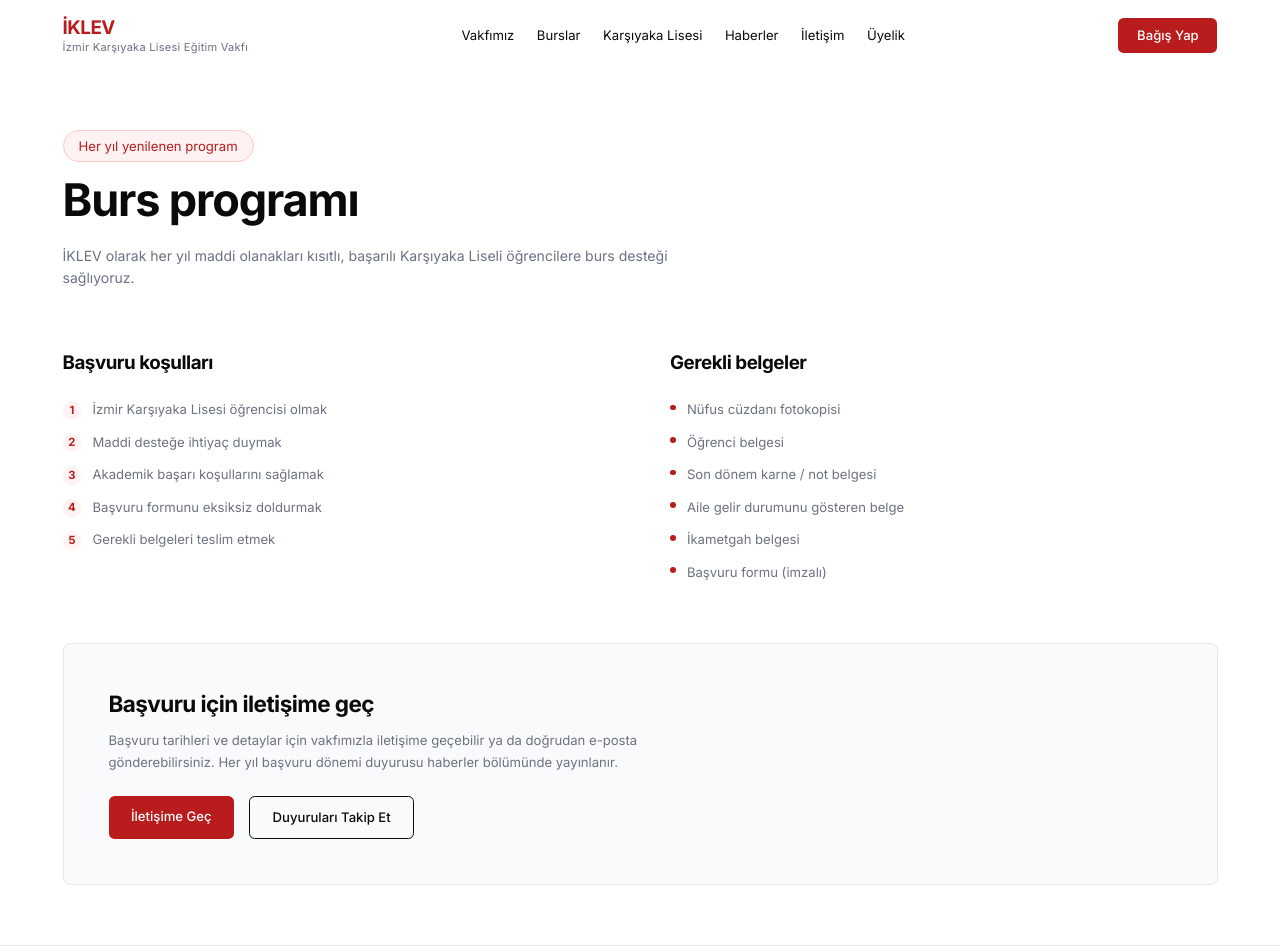
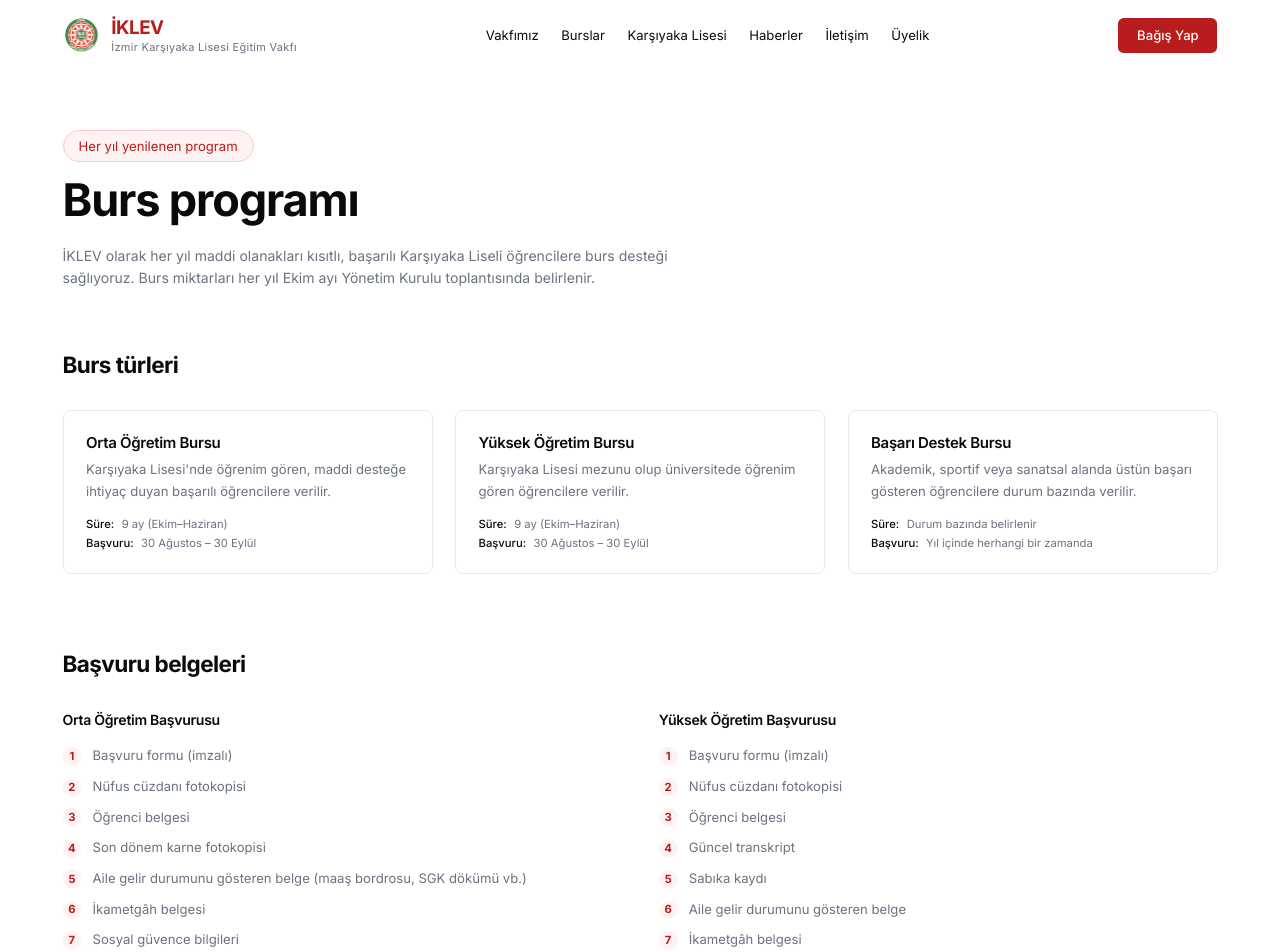
Before and after one commit to Erenvclk/iklev-web2, a Next.js app: page /burslar in a window 1280 px wide. Shown: the top 952 px of the page. Built offline with nearby package versions, Linux system fonts and the light colour scheme.

Commit message:
feat: add logo to navbar/footer, expand burslar page with document lists

```diff
--- a/app/burslar/page.tsx
+++ b/app/burslar/page.tsx
@@ -7,21 +7,45 @@ export const metadata: Metadata = {
     "İKLEV burs programları, başvuru koşulları ve gerekli belgeler hakkında bilgi.",
 };
 
-const requirements = [
-  "İzmir Karşıyaka Lisesi öğrencisi olmak",
-  "Maddi desteğe ihtiyaç duymak",
-  "Akademik başarı koşullarını sağlamak",
-  "Başvuru formunu eksiksiz doldurmak",
-  "Gerekli belgeleri teslim etmek",
+const bursTypes = [
+  {
+    baslik: "Orta Öğretim Bursu",
+    aciklama: "Karşıyaka Lisesi'nde öğrenim gören, maddi desteğe ihtiyaç duyan başarılı öğrencilere verilir.",
+    donem: "9 ay (Ekim–Haziran)",
+    basvuru: "30 Ağustos – 30 Eylül",
+  },
+  {
+    baslik: "Yüksek Öğretim Bursu",
+    aciklama: "Karşıyaka Lisesi mezunu olup üniversitede öğrenim gören öğrencilere verilir.",
+    donem: "9 ay (Ekim–Haziran)",
+    basvuru: "30 Ağustos – 30 Eylül",
+  },
+  {
+    baslik: "Başarı Destek Bursu",
+    aciklama: "Akademik, sportif veya sanatsal alanda üstün başarı gösteren öğrencilere durum bazında verilir.",
+    donem: "Durum bazında belirlenir",
+    basvuru: "Yıl içinde herhangi bir zamanda",
+  },
 ];
 
-const documents = [
+const ortaOgretimBelgeleri = [
+  "Başvuru formu (imzalı)",
   "Nüfus cüzdanı fotokopisi",
   "Öğrenci belgesi",
-  "Son dönem karne / not belgesi",
+  "Son dönem karne fotokopisi",
+  "Aile gelir durumunu gösteren belge (maaş bordrosu, SGK dökümü vb.)",
+  "İkametgâh belgesi",
+  "Sosyal güvence bilgileri",
+];
+
+const yuksekOgretimBelgeleri = [
+  "Başvuru formu (imzalı)",
+  "Nüfus cüzdanı fotokopisi",
+  "Öğrenci belgesi",
+  "Güncel transkript",
+  "Sabıka kaydı",
   "Aile gelir durumunu gösteren belge",
-  "İkametgah belgesi",
-  "Başvuru formu (imzalı)",
+  "İkametgâh belgesi",
 ];
 
 export default function BurslarPage() {
@@ -38,22 +62,55 @@ export default function BurslarPage() {
         </h1>
         <p className="text-base leading-relaxed text-muted">
           İKLEV olarak her yıl maddi olanakları kısıtlı, başarılı Karşıyaka
-          Liseli öğrencilere burs desteği sağlıyoruz.
+          Liseli öğrencilere burs desteği sağlıyoruz. Burs miktarları her yıl
+          Ekim ayı Yönetim Kurulu toplantısında belirlenir.
         </p>
       </div>
 
-      <div className="grid gap-16 lg:grid-cols-2">
+      {/* Burs Türleri */}
+      <section aria-labelledby="types-heading" className="mb-20">
+        <h2
+          id="types-heading"
+          className="mb-8 text-2xl font-bold tracking-tight text-foreground"
+        >
+          Burs türleri
+        </h2>
+        <div className="grid gap-6 sm:grid-cols-2 lg:grid-cols-3">
+          {bursTypes.map((burs) => (
+            <div key={burs.baslik} className="rounded-lg border border-border p-6">
+              <h3 className="mb-2 font-semibold text-foreground">{burs.baslik}</h3>
+              <p className="mb-4 text-sm leading-relaxed text-muted">{burs.aciklama}</p>
+              <dl className="space-y-1 text-xs text-muted">
+                <div className="flex gap-2">
+                  <dt className="font-medium text-foreground">Süre:</dt>
+                  <dd>{burs.donem}</dd>
+                </div>
+                <div className="flex gap-2">
+                  <dt className="font-medium text-foreground">Başvuru:</dt>
+                  <dd>{burs.basvuru}</dd>
+                </div>
+              </dl>
+            </div>
+          ))}
+        </div>
+      </section>
 
-        {/* Başvuru Koşulları */}
-        <section aria-labelledby="requirements-heading">
+      {/* Gerekli Belgeler */}
+      <section aria-labelledby="documents-heading" className="mb-20">
         <h2
-            id="requirements-heading"
-            className="mb-6 text-xl font-bold tracking-tight text-foreground"
+          id="documents-heading"
+          className="mb-8 text-2xl font-bold tracking-tight text-foreground"
         >
-            Başvuru koşulları
+          Başvuru belgeleri
         </h2>
-          <ul className="space-y-3" role="list">
-            {requirements.map((req, i) => (
+        <div className="grid gap-10 lg:grid-cols-2">
+
+          <div>
+            <h3 className="mb-4 text-base font-semibold text-foreground">
+              Orta Öğretim Başvurusu
+            </h3>
+            <ul className="space-y-2.5" role="list">
+              {ortaOgretimBelgeleri.map((doc, i) => (
                 <li key={i} className="flex items-start gap-3">
                   <span
                     className="mt-0.5 flex h-5 w-5 shrink-0 items-center justify-center rounded-full bg-accent-light text-xs font-bold text-accent"
@@ -61,37 +118,37 @@ export default function BurslarPage() {
                   >
                     {i + 1}
                   </span>
-                <span className="text-sm leading-relaxed text-muted">{req}</span>
-              </li>
-            ))}
-          </ul>
-        </section>
-
-        {/* Gerekli Belgeler */}
-        <section aria-labelledby="documents-heading">
-          <h2
-            id="documents-heading"
-            className="mb-6 text-xl font-bold tracking-tight text-foreground"
-          >
-            Gerekli belgeler
-          </h2>
-          <ul className="space-y-3" role="list">
-            {documents.map((doc, i) => (
-              <li key={i} className="flex items-start gap-3">
-                <span
-                  className="mt-1.5 h-1.5 w-1.5 shrink-0 rounded-full bg-accent"
-                  aria-hidden="true"
-                />
                   <span className="text-sm leading-relaxed text-muted">{doc}</span>
                 </li>
               ))}
             </ul>
+          </div>
+
+          <div>
+            <h3 className="mb-4 text-base font-semibold text-foreground">
+              Yüksek Öğretim Başvurusu
+            </h3>
+            <ul className="space-y-2.5" role="list">
+              {yuksekOgretimBelgeleri.map((doc, i) => (
+                <li key={i} className="flex items-start gap-3">
+                  <span
+                    className="mt-0.5 flex h-5 w-5 shrink-0 items-center justify-center rounded-full bg-accent-light text-xs font-bold text-accent"
+                    aria-hidden="true"
+                  >
+                    {i + 1}
+                  </span>
+                  <span className="text-sm leading-relaxed text-muted">{doc}</span>
+                </li>
+              ))}
+            </ul>
+          </div>
+
+        </div>
       </section>
-      </div>
 
       {/* Başvuru CTA */}
       <section
-        className="mt-16 rounded-lg border border-border bg-surface p-8 md:p-12"
+        className="rounded-lg border border-border bg-surface p-8 md:p-12"
         aria-labelledby="apply-heading"
       >
         <h2
@@ -101,9 +158,10 @@ export default function BurslarPage() {
           Başvuru için iletişime geç
         </h2>
         <p className="mb-6 max-w-xl text-sm leading-relaxed text-muted">
-          Başvuru tarihleri ve detaylar için vakfımızla iletişime geçebilir ya
-          da doğrudan e-posta gönderebilirsiniz. Her yıl başvuru dönemi
-          duyurusu haberler bölümünde yayınlanır.
+          Başvuru formlarını vakıftan temin edebilir ya da e-posta ile
+          talep edebilirsiniz. Her yıl Eylül ayında başvuru duyurusu
+          haberler bölümünde yayınlanır. Ödemeler her ayın 5'inde banka
+          hesabınıza yapılır.
         </p>
         <div className="flex flex-wrap gap-4">
           <Link
@@ -120,6 +178,7 @@ export default function BurslarPage() {
           </Link>
         </div>
       </section>
+
     </div>
   );
 }
--- a/components/Footer.tsx
+++ b/components/Footer.tsx
@@ -1,4 +1,5 @@
 import Link from "next/link";
+import Image from "next/image";
 
 const footerLinks = [
   { label: "Vakıf Senedi", href: "/vakif-senedi" },
@@ -14,9 +15,18 @@ export default function Footer() {
       aria-label="Site alt bilgisi"
     >
       <div className="mx-auto flex max-w-7xl flex-col items-center justify-between gap-4 px-6 py-8 sm:flex-row">
-        <p className="text-sm text-muted">
-          İKLEV Vakfı © {new Date().getFullYear()}
-        </p>
+        <div className="flex items-center gap-2.5">
+          <Image
+            src="/logo.png"
+            alt="İKLEV logosu"
+            width={28}
+            height={28}
+            className="h-7 w-7 opacity-70"
+          />
+          <p className="text-sm text-muted">
+            İKLEV Vakfı © {new Date().getFullYear()}
+          </p>
+        </div>
 
         <nav aria-label="Alt sayfa navigasyonu">
           <ul className="flex items-center gap-6" role="list">
--- a/components/Navbar.tsx
+++ b/components/Navbar.tsx
@@ -1,6 +1,7 @@
 "use client";
 
 import Link from "next/link";
+import Image from "next/image";
 import { useState, useEffect } from "react";
 
 const navLinks = [
@@ -43,11 +44,21 @@ export default function Navbar() {
         aria-label="Ana navigasyon"
       >
         {/* Logo */}
-        <Link href="/" className="flex flex-col leading-tight">
-          <span className="text-xl font-bold tracking-tight text-accent">İKLEV</span>
-          <span className="text-[11px] font-normal text-muted tracking-wide">
-            İzmir Karşıyaka Lisesi Eğitim Vakfı
-          </span>
+        <Link href="/" className="flex items-center gap-3">
+          <Image
+            src="/logo.png"
+            alt="İKLEV — İzmir Karşıyaka Lisesi Eğitim Vakfı"
+            width={40}
+            height={40}
+            className="h-10 w-10"
+            priority
+          />
+          <div className="flex flex-col leading-tight">
+            <span className="text-xl font-bold tracking-tight text-accent">İKLEV</span>
+            <span className="text-[11px] font-normal text-muted tracking-wide">
+              İzmir Karşıyaka Lisesi Eğitim Vakfı
+            </span>
+          </div>
         </Link>
 
         {/* Desktop menu */}
```
Also changed, not shown: public/logo.png (added). Lines whose indentation alone changed are shown as unchanged.
